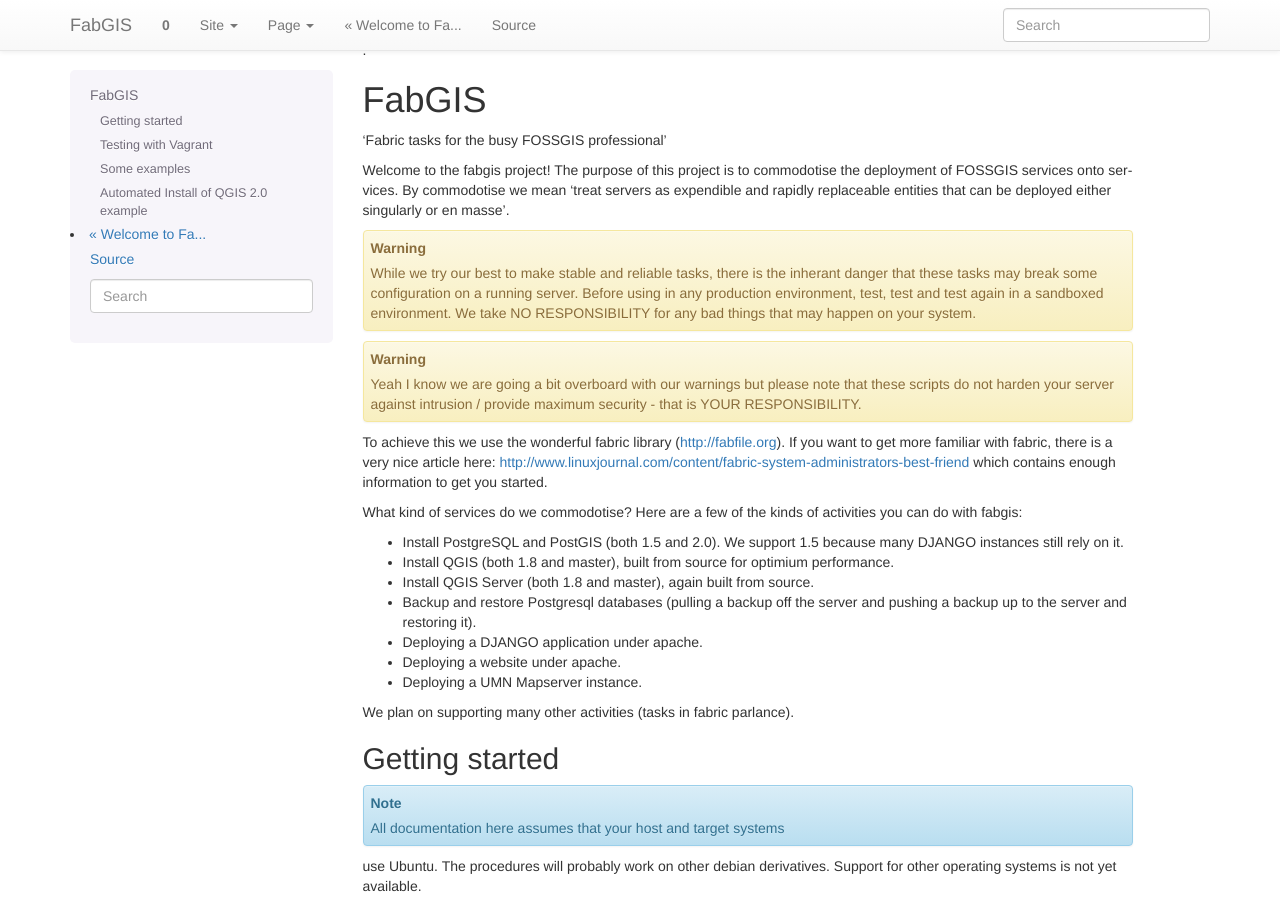
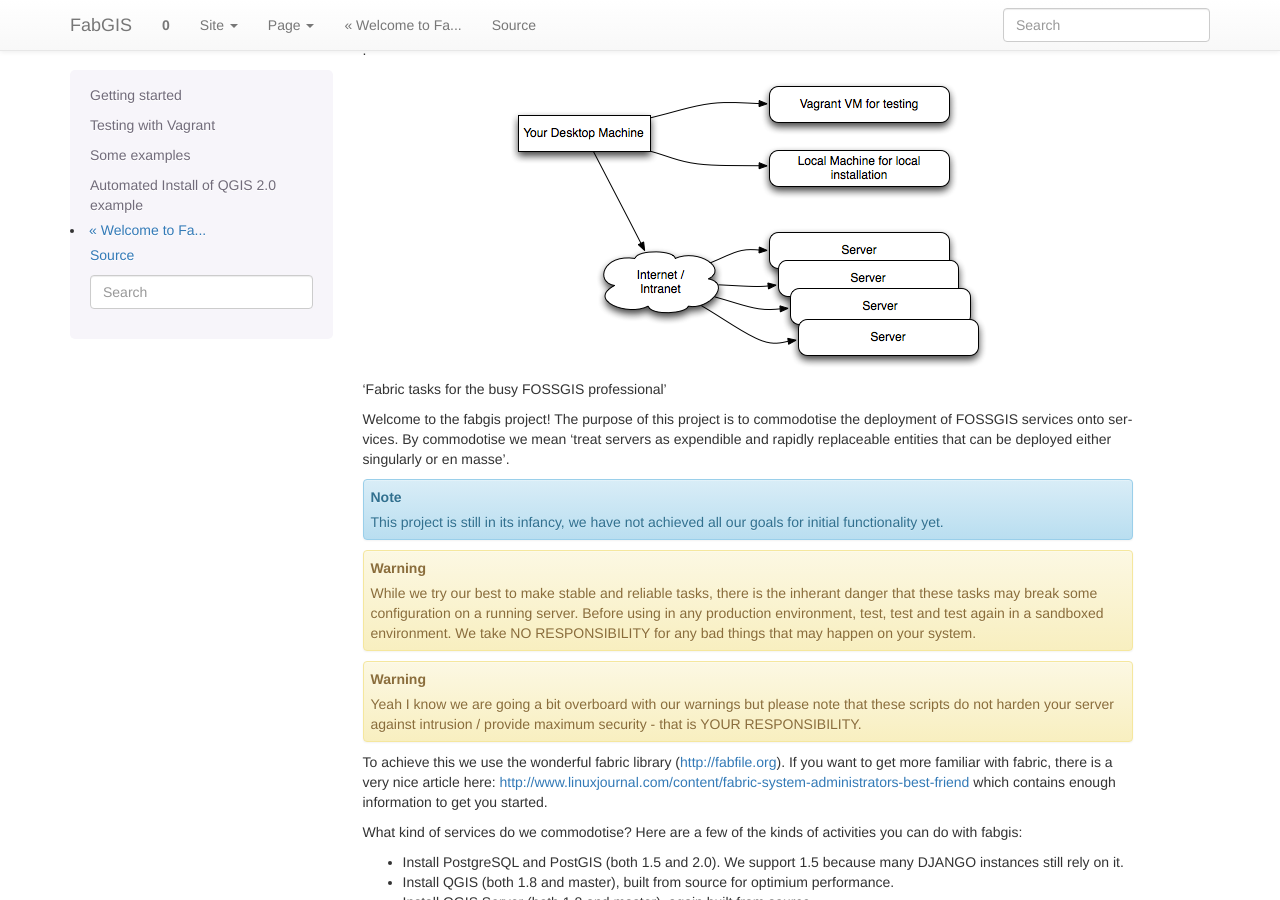
Before and after one commit to timlinux/fabgis, a Sphinx documentation site: the page built from docs/source/overview.rst, in a window 1280 px wide and 900 px high. Built offline with Sphinx 7.4.7, drawn with Linux system fonts in a browser that asks for light colours.

Commit message:
Added more docs tweaks

```diff
--- a/docs/source/overview.rst
+++ b/docs/source/overview.rst
@@ -1,7 +1,7 @@
 .
 
-FabGIS
-======
+.. image:: _static/fabgis-overview.png
+   :align: center
 
 'Fabric tasks for the busy FOSSGIS professional'
 
@@ -10,6 +10,8 @@
 'treat servers as expendible and rapidly replaceable entities that can be
 deployed either singularly or en masse'.
 
+.. note:: This project is still in its infancy, we have not achieved all our
+  goals for initial functionality yet.
 
 .. warning:: While we try our best to make stable and reliable tasks,
   there is the inherant danger that these tasks may break some configuration
```
Also changed, not shown: docs/source/_static/bootstrap-2.3.1/css/bootstrap-responsive.min.css (added), docs/source/_static/fabgis-overview.png (added).
